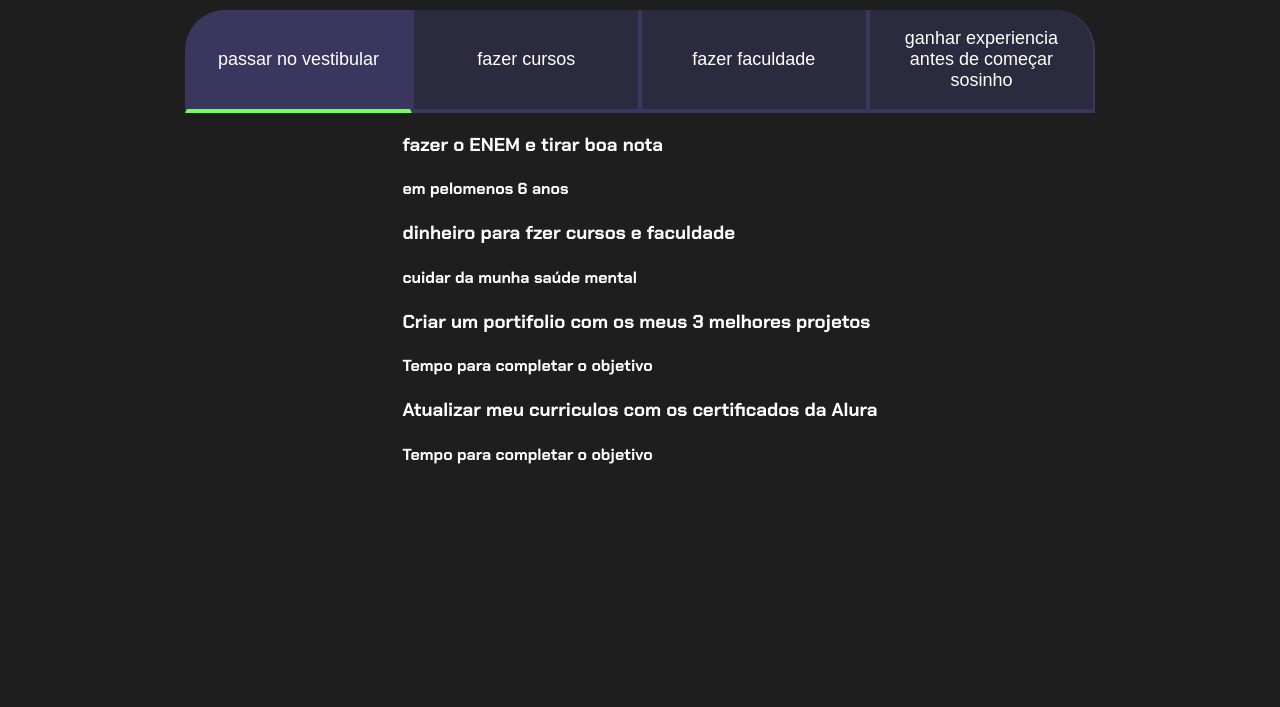
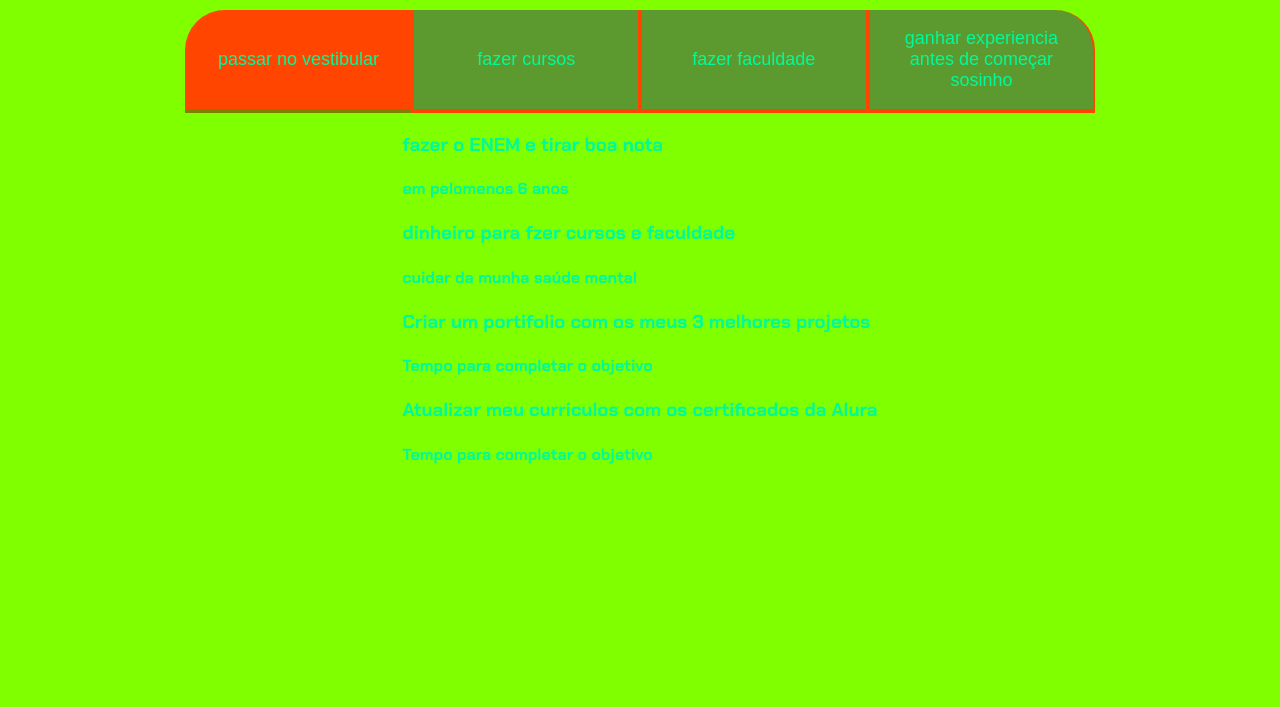
Before and after one commit to SamuelElias2/javascript-projetos-de-vidas, a plain HTML site: page index.html in a window 1280 px wide. Shown: the part 93-800 px from the top of the page. Drawn offline with Linux system fonts and the light colour scheme.

Commit message:
Update style.css

```diff
--- a/style.css
+++ b/style.css
@@ -1,10 +1,10 @@
 @import url('https://fonts.googleapis.com/css2?family=Chakra+Petch:wght@400;700&display=swap');
 
 :root {
-    --cor-de-fundo: #1E1E1E;
-    --verde: #6FFF57;
-    --branco: #FFFFFF;
-    --botao-ativo: #3A375E;
+    --cor-de-fundo: #7FFF00;
+    --verde: #808000;
+    --branco: #00FA9A;
+    --botao-ativo: #FF4500;
     --botao-inativo: rgba(58, 55, 94, 0.5);
     --texto-fundo: rgba(58, 55, 94, 0.3);
 }
```
